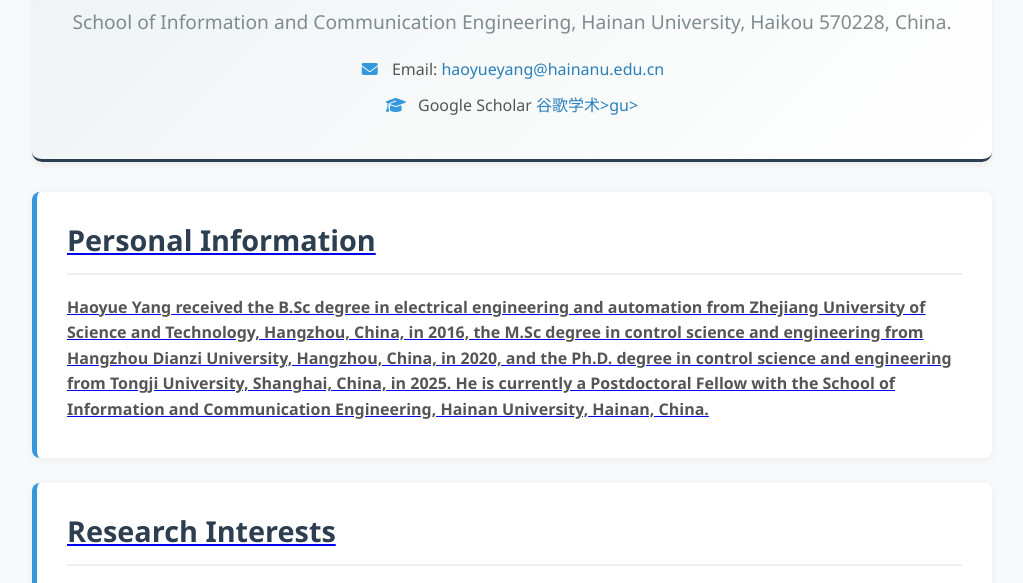
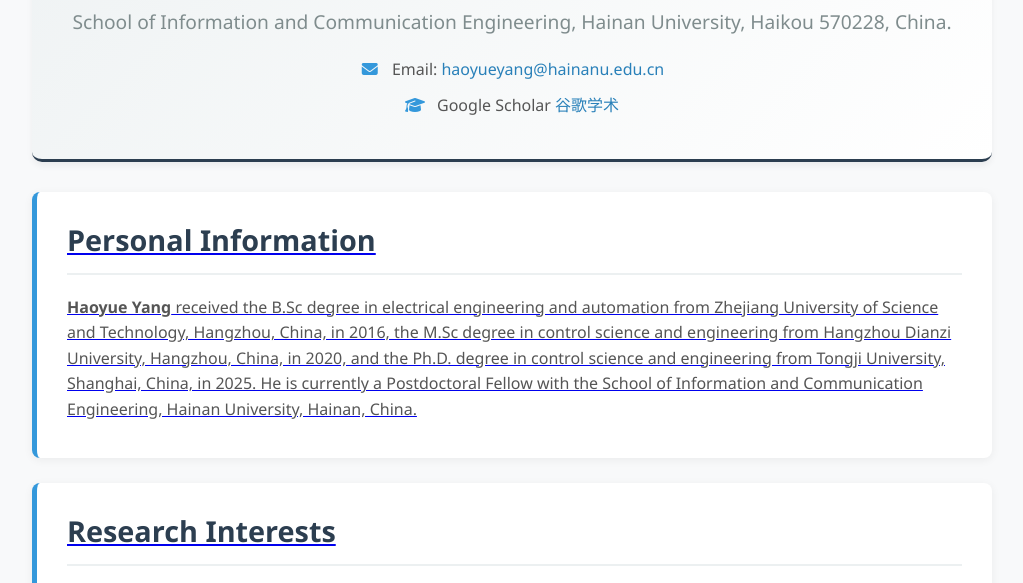
Before and after one commit to HaoyueYang719/HaoyueYang719.github.io, a plain HTML site: page index.html in a window 1280 px wide. Shown: the part 163-746 px from the top of the page, without its empty margins (128-1151 px from the left). Drawn offline with Linux system fonts and the light colour scheme.

Commit message:
Update index.html

```diff
--- a/index.html
+++ b/index.html
@@ -157,14 +157,14 @@
         <p class="subtitle">School of Information and Communication Engineering, Hainan University, Haikou 570228, China.</p>
         <div class="contact-info">
             <p><i class="fas fa-envelope"></i> Email: <a href="mailto:your.email@hainanu.edu.cn">haoyueyang@hainanu.edu.cn</a></p>
-            <p><i class="fas fa-graduation-cap"></i> Google Scholar <a href="https://scholar.google.com/citations?view_op=list_works&hl=zh-CN&user=k2ZtUokAAAAJ&gmla=AElLoL23TpyNWa8L0DT3RaXhG_f-B-b1l_ePtZhBNW1lFwKJuKvHImlIQcWaIHzDGnpkg5WQAlhWOO0s5BOqI3J6G59kp1rfiUKAyR2UMtQUzkUOl-MU0w">谷歌学术>gu></p>
+            <p><i class="fas fa-graduation-cap"></i> Google Scholar <a href="https://scholar.google.com/citations?view_op=list_works&hl=zh-CN&user=k2ZtUokAAAAJ&gmla=AElLoL23TpyNWa8L0DT3RaXhG_f-B-b1l_ePtZhBNW1lFwKJuKvHImlIQcWaIHzDGnpkg5WQAlhWOO0s5BOqI3J6G59kp1rfiUKAyR2UMtQUzkUOl-MU0w">谷歌学术</p>
         </div>
     </header>
 
     <section id="personal-info">
         <h2>Personal Information</h2>
         <p>
-            <Strong>Haoyue Yang<Strong> received the B.Sc degree in electrical engineering and automation from Zhejiang University of Science and Technology, Hangzhou, China, in 2016, the M.Sc degree in control science and engineering from Hangzhou Dianzi University, Hangzhou, China, in 2020, and the Ph.D. degree in control science and engineering from Tongji University, Shanghai, China, in 2025.
+            <Strong>Haoyue Yang</Strong> received the B.Sc degree in electrical engineering and automation from Zhejiang University of Science and Technology, Hangzhou, China, in 2016, the M.Sc degree in control science and engineering from Hangzhou Dianzi University, Hangzhou, China, in 2020, and the Ph.D. degree in control science and engineering from Tongji University, Shanghai, China, in 2025.
             He is currently a Postdoctoral Fellow with the School of Information and Communication  Engineering, Hainan University, Hainan, China.
         </p>
         <!-- 你可以根据需要在这里添加更多段落 -->
```
